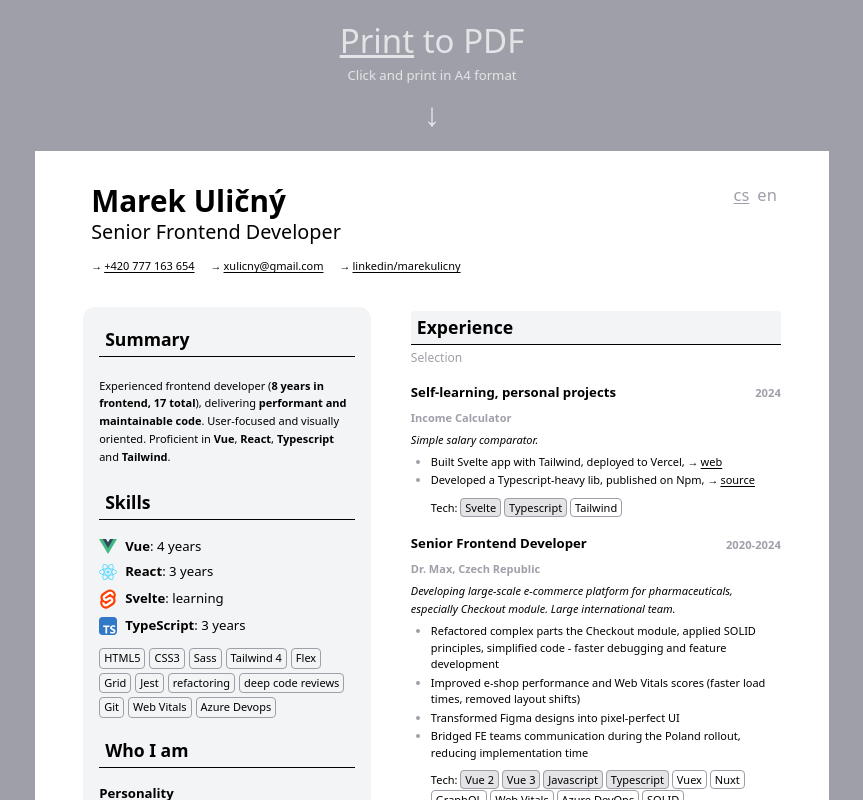
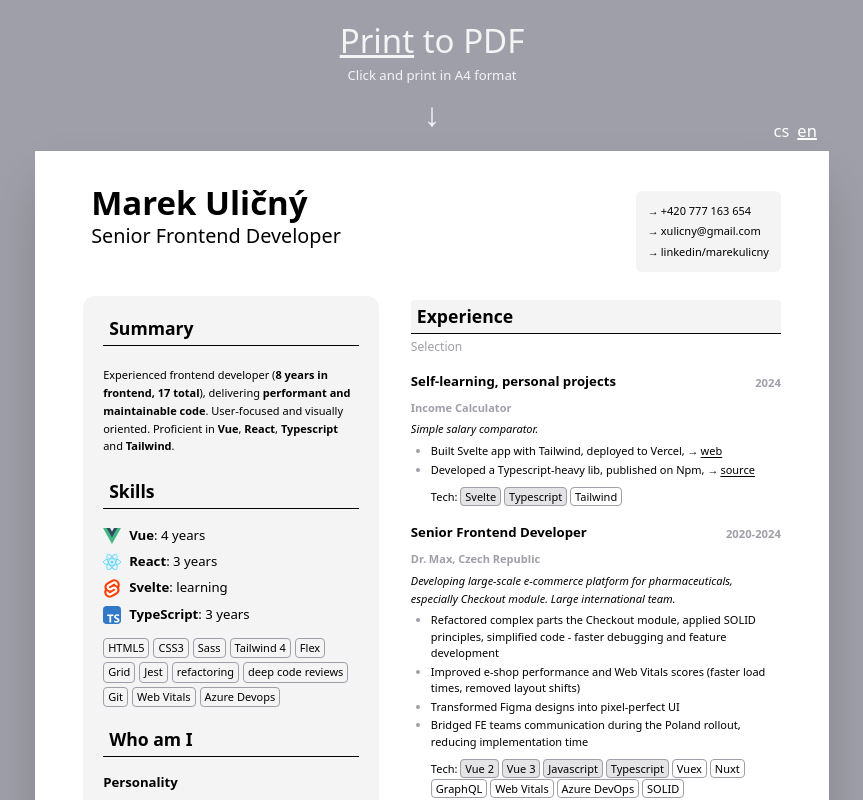
Before and after one commit to exmaxx/exmaxx.github.io, a SvelteKit app: page / in a window 1280 px wide. Shown: the top 800 px of the page, without its empty margins (208-1071 px from the left). Built offline with nearby package versions, Linux system fonts and the light colour scheme.

Commit message:
small fixes

```diff
--- a/src/app.css
+++ b/src/app.css
@@ -5,7 +5,7 @@
 @theme {
 	--color-primary: var(--color-fuchsia-300);
 	--color-secondary: var(--color-zinc-400);
-	--color-accent: var(--color-zinc-200);
+	--color-accent: var(--color-zinc-100);
 
 	/* a4: just a tiny bit smaller than A4 paper width so that it works also when printing to A4 */
 	--breakpoint-a4: 209mm;
@@ -19,11 +19,11 @@
 	}
 
 	h1 {
-		@apply zoom-[2.7] mb-0 leading-[1.2];
+		@apply zoom-[3] mb-0 leading-[1.2];
 	}
 
 	h2 {
-		@apply zoom-[1.6] mt-4 mb-1 rounded-t border-b bg-gray-100 px-1.5 py-1 leading-[1.4];
+		@apply zoom-[1.6] bg-accent mt-4 mb-1 rounded-t border-b px-1.5 py-1 leading-[1.4];
 	}
 
 	h3 {
@@ -64,8 +64,8 @@
 	}
 }
 
-@utility badge-large {
-	@apply border-secondary bg-zinc-200;
+@utility badge-highlight {
+	@apply bg-zinc-200;
 }
 
 /* Ribbons */
--- a/src/lib/components/atoms/Card.svelte
+++ b/src/lib/components/atoms/Card.svelte
@@ -2,6 +2,6 @@
 	let { children } = $props()
 </script>
 
-<div class="badge-large rounded border px-2.5 py-3">
+<div class="badge-highlight rounded border px-2.5 py-3">
 	{@render children()}
 </div>
--- a/src/lib/components/organisms/LangSwitcher.svelte
+++ b/src/lib/components/organisms/LangSwitcher.svelte
@@ -9,8 +9,8 @@
 
 {#each langs as lang}
 	{#if lang === currentLang}
-		<span>{lang}</span>
+		<span class="text-white underline decoration-2">{lang}</span>
 	{:else}
-		<a href="/{lang}">{lang}</a>
+		<a href="/{lang}" class="text-white no-underline hover:text-amber-200">{lang}</a>
 	{/if}
 {/each}
--- a/src/routes/[[lang]]/(components)/Contacts.svelte
+++ b/src/routes/[[lang]]/(components)/Contacts.svelte
@@ -1,5 +1,5 @@
-<section class="a4:flex a4:mt-2 mt-6 gap-4 not-italic">
-	<a href="tel:+420777163654">+420 777 163 654</a>
-	<a href="mailto:xulicny@gmail.com">xulicny@gmail.com</a>
-	<a href="https://www.linkedin.com/in/marekulicny">linkedin/marekulicny</a>
+<section class="a4:flex a4:mt-2 bg-accent mt-6 flex-col gap-1 rounded-md p-3 not-italic">
+	<a href="tel:+420777163654" class="no-underline">+420 777 163 654</a>
+	<a href="mailto:xulicny@gmail.com" class="no-underline">xulicny@gmail.com</a>
+	<a href="https://www.linkedin.com/in/marekulicny" class="no-underline">linkedin/marekulicny</a>
 </section>
--- a/src/routes/[[lang]]/(components)/Experience.svelte
+++ b/src/routes/[[lang]]/(components)/Experience.svelte
@@ -55,8 +55,8 @@
 			Tech:
 
 			<ul class="inline list-none pl-0 leading-5">
-				<li class="badge badge-large inline">Svelte</li>
-				<li class="badge badge-large inline">Typescript</li>
+				<li class="badge badge-highlight inline">Svelte</li>
+				<li class="badge badge-highlight inline">Typescript</li>
 				<li class="badge inline">Tailwind</li>
 			</ul>
 		</div>
@@ -88,10 +88,10 @@
 			Tech:
 
 			<ul class="inline list-none pl-0 leading-5">
-				<li class="badge badge-large inline">Vue 2</li>
-				<li class="badge badge-large inline">Vue 3</li>
-				<li class="badge badge-large inline">Javascript</li>
-				<li class="badge badge-large inline">Typescript</li>
+				<li class="badge badge-highlight inline">Vue 2</li>
+				<li class="badge badge-highlight inline">Vue 3</li>
+				<li class="badge badge-highlight inline">Javascript</li>
+				<li class="badge badge-highlight inline">Typescript</li>
 				<li class="badge inline">Vuex</li>
 				<li class="badge inline">Nuxt</li>
 				<li class="badge inline">GraphQL</li>
@@ -124,7 +124,7 @@
 		<div class="mt-2 ml-5">
 			Tech:
 			<ul class="inline list-none pl-0 leading-5">
-				<li class="badge badge-large inline">React</li>
+				<li class="badge badge-highlight inline">React</li>
 				<li class="badge inline">Redux</li>
 				<li class="badge inline">Flowtype</li>
 				<li class="badge inline">REST API</li>
@@ -152,7 +152,7 @@
 		<div class="mt-2 ml-5">
 			Tech:
 			<ul class="inline list-none pl-0 leading-5">
-				<li class="badge badge-large inline">React</li>
+				<li class="badge badge-highlight inline">React</li>
 				<li class="badge inline">Redux</li>
 				<li class="badge inline">REST API</li>
 			</ul>
--- a/src/routes/[[lang]]/(components)/Title.svelte
+++ b/src/routes/[[lang]]/(components)/Title.svelte
@@ -1,2 +1,4 @@
-<h1>Marek Uličný</h1>
-<p class="zoom-[1.8] a4:-mt-1 mt-2 leading-9">Senior Frontend Developer</p>
+<div>
+	<h1>Marek Uličný</h1>
+	<p class="zoom-[1.8] a4:-mt-1 mt-2 leading-9">Senior Frontend Developer</p>
+</div>
--- a/src/routes/[[lang]]/+layout.svelte
+++ b/src/routes/[[lang]]/+layout.svelte
@@ -2,6 +2,7 @@
 	import SourceCodeNote from './(components)/SourceCodeNote.svelte'
 	import PrintNote from './(components)/PrintNote.svelte'
 	import i18n from '$lib/i18n'
+	import LangSwitcher from '$lib/components/organisms/LangSwitcher.svelte'
 
 	const { children } = $props()
 
@@ -27,10 +28,14 @@
 	<PrintNote class="a4:[grid-area:top] 2xl:justify-self-end 2xl:[grid-area:left] print:hidden" />
 
 	<div
-		class="not-print:with-a4-bottom-gap shadow-2x a4:w-[210mm] a4:max-w-[210mm]
-		 mx-auto bg-white [grid-area:main]
+		class="not-print:with-a4-bottom-gap a4:w-[210mm] a4:max-w-[210mm] relative
+		 mx-auto bg-white shadow-2xl [grid-area:main]
 		  print:pb-0 print:shadow-none"
 	>
+		<div class="zoom-1.5 a4:-top-8 absolute -top-11 right-2 mb-2 *:p-1 *:before:content-none print:hidden">
+			<LangSwitcher />
+		</div>
+
 		{@render children()}
 	</div>
 
--- a/src/routes/[[lang]]/+page.svelte
+++ b/src/routes/[[lang]]/+page.svelte
@@ -6,7 +6,6 @@
 	import SkillsTech from './(components)/SkillsTech.svelte'
 	import Lead from './(components)/Lead.svelte'
 	import Contacts from './(components)/Contacts.svelte'
-	import LangSwitcher from '$lib/components/organisms/LangSwitcher.svelte'
 	import Education from './(components)/Education.svelte'
 	import Profiles from './(components)/Profiles.svelte'
 	import Languages from './(components)/Languages.svelte'
@@ -21,6 +20,7 @@
 			years: 'roky',
 			experience_subtitle: 'Výběr',
 			experience_title: 'Praxe',
+			who_am_i: 'Kdo jsem',
 		},
 		en: {
 			learning: 'learning',
@@ -29,22 +29,24 @@
 			years: 'years',
 			experience_subtitle: 'Selection',
 			experience_title: 'Experience',
+			who_am_i: 'Who am I',
 		},
 	})
 </script>
 
-<article class="a4:px-12 relative px-6 py-8 print:shadow-none">
-	<div class="text-secondary zoom-1.5 a4:absolute a4:right-12 mb-2 text-right *:p-1 *:before:content-none print:hidden">
-		<LangSwitcher />
-	</div>
+<article class="a4:px-12 px-6 py-8 print:shadow-none">
+	<section class="a4:flex-row ml-2 flex flex-col">
+		<div class="grow">
+			<Title />
+		</div>
 
-	<section class="ml-2">
-		<Title />
-		<Contacts />
+		<div>
+			<Contacts />
+		</div>
 	</section>
 
-	<section class="a4:grid a4:grid-cols-[auto_370px] mt-8 flex flex-col-reverse gap-10">
-		<section class="border-secondary flex flex-col gap-3 rounded-xl bg-gray-100 px-4 pb-4">
+	<section class="a4:grid a4:grid-cols-[auto_370px] mt-6 flex flex-col-reverse gap-8">
+		<section class="border-secondary bg-accent flex flex-col gap-3 rounded-xl px-5 pb-4">
 			<h2>{t('summary')}</h2>
 
 			<Lead />
@@ -54,7 +56,7 @@
 			<SkillsHighlight />
 			<SkillsTech />
 
-			<h2 class="mt-1">Who I am</h2>
+			<h2 class="mt-1">{t('who_am_i')}</h2>
 
 			<Personality />
 			<Interests />
@@ -64,7 +66,7 @@
 		</section>
 
 		<section>
-			<h2 class="mt-1">{t('experience_title')}</h2>
+			<h2 class="mt-1 bg-zinc-100">{t('experience_title')}</h2>
 			<div class="text-secondary zoom-[1.1]">{t('experience_subtitle')}</div>
 
 			<Experience />
```
